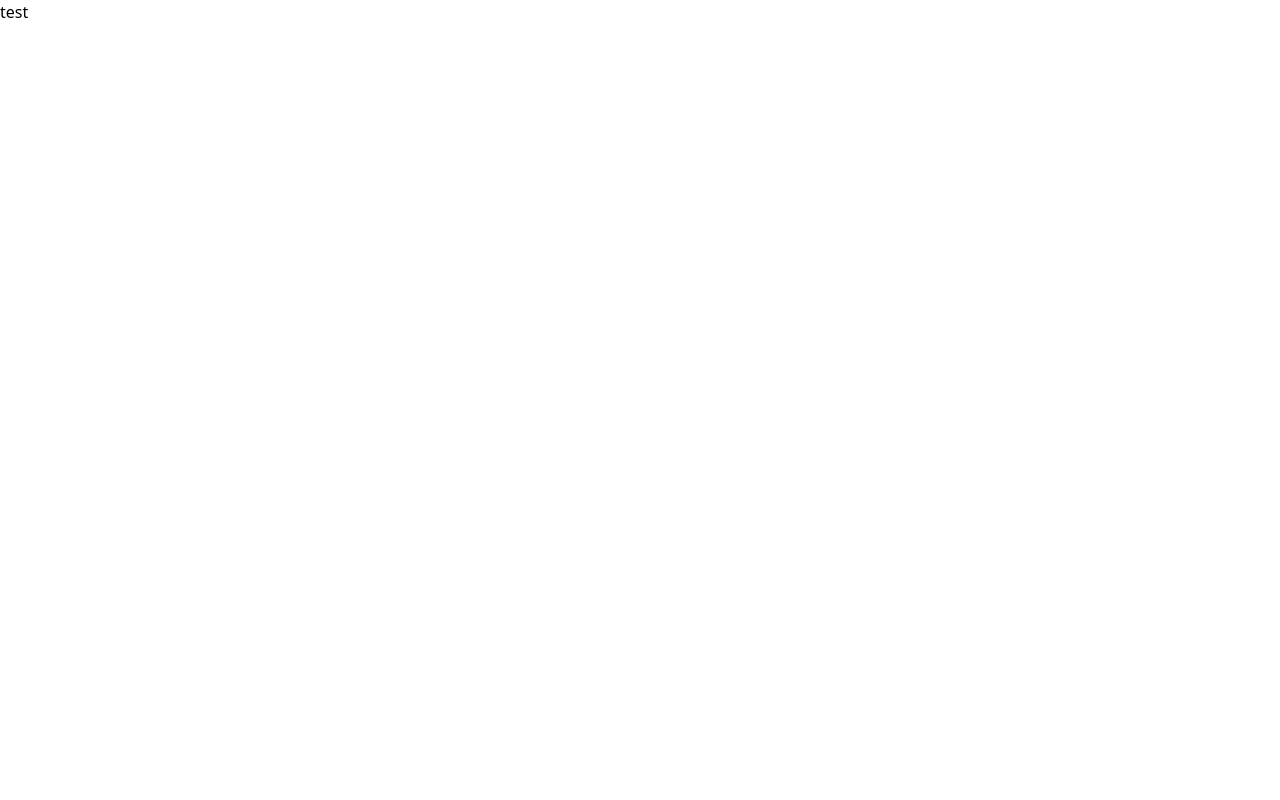
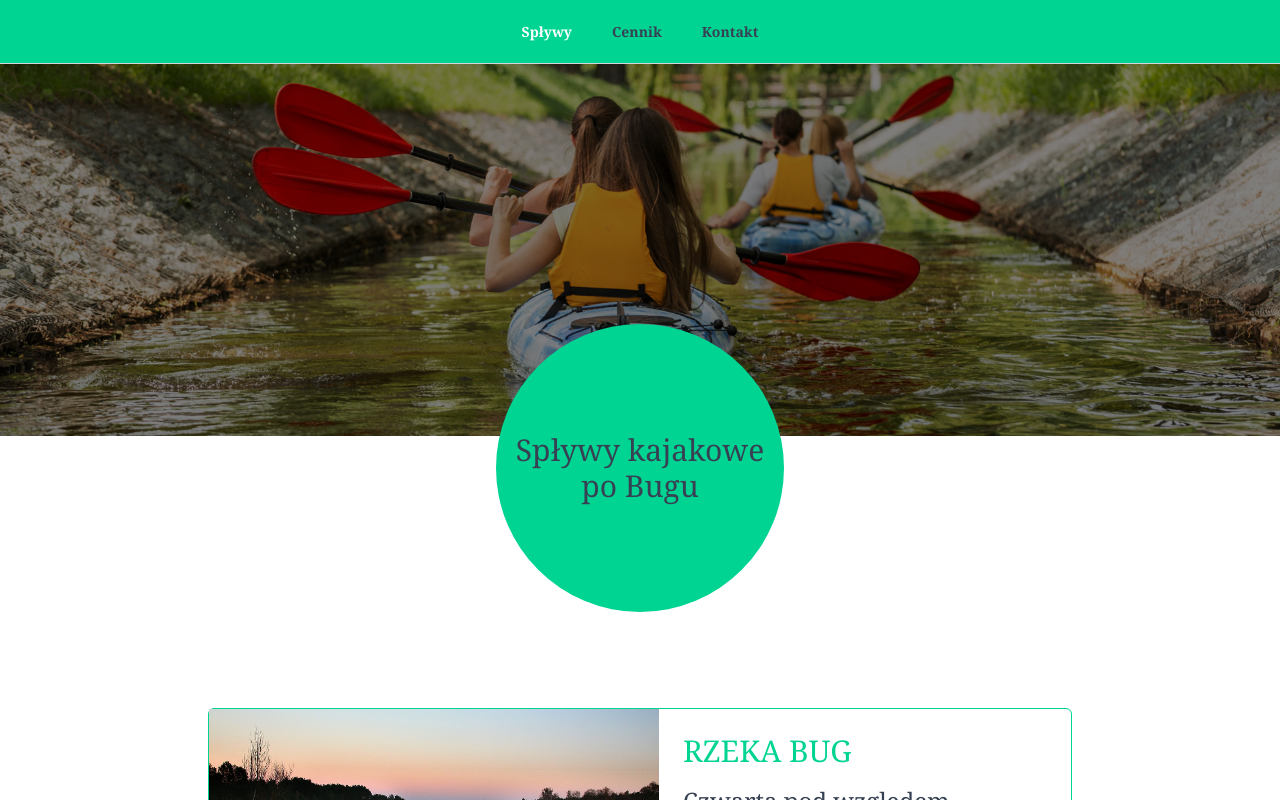
Before and after one commit to wlejko/kayaks, a React (Vite) app: page / in a window 1280 px wide. Shown: the top 800 px of the page. Built offline with nearby package versions, Linux system fonts and the light colour scheme.

Commit message:
change path

```diff
--- a/index.html
+++ b/index.html
@@ -8,6 +8,6 @@
   </head>
   <body>
     <div id="root"></div>
-    <script type="module" src="/src/main.tsx"></script>
+    <script type="module" src="./src/main.tsx"></script>
   </body>
 </html>
--- a/package.json
+++ b/package.json
@@ -18,7 +18,8 @@
     "react": "^19.0.0",
     "react-dom": "^19.0.0",
     "react-router": "^7.3.0",
-    "tailwindcss": "^4.0.14"
+    "tailwindcss": "^4.0.14",
+    "vite-plugin-svgr": "^4.3.0"
   },
   "devDependencies": {
     "@eslint/js": "^9.21.0",
--- a/src/main.tsx
+++ b/src/main.tsx
@@ -7,5 +7,15 @@ import { AppLayout } from './shared/components/AppLayout/AppLayout.tsx';
 import './index.css';
 
 createRoot(document.getElementById('root')!).render(
-  <StrictMode>test</StrictMode>
+  <StrictMode>
+    <BrowserRouter>
+      <Routes>
+        <Route element={<AppLayout />}>
+          {routes.map((route) => (
+            <Route path={route.path} element={route.element} key={route.id} />
+          ))}
+        </Route>
+      </Routes>
+    </BrowserRouter>
+  </StrictMode>
 );
--- a/vite.config.ts
+++ b/vite.config.ts
@@ -1,11 +1,12 @@
 import { defineConfig } from 'vite';
 import react from '@vitejs/plugin-react';
 import tailwindcss from '@tailwindcss/vite';
+import svgr from 'vite-plugin-svgr';
 
 // https://vite.dev/config/
 export default defineConfig({
-  plugins: [react(), tailwindcss()],
-  base: '/kayaks',
+  plugins: [react(), tailwindcss(), svgr()],
+  base: '/',
   resolve: {
     alias: {
       pages: '/src/pages',
```
Also changed, not shown: 1 other file (tests, documents, lock files or other folders).
